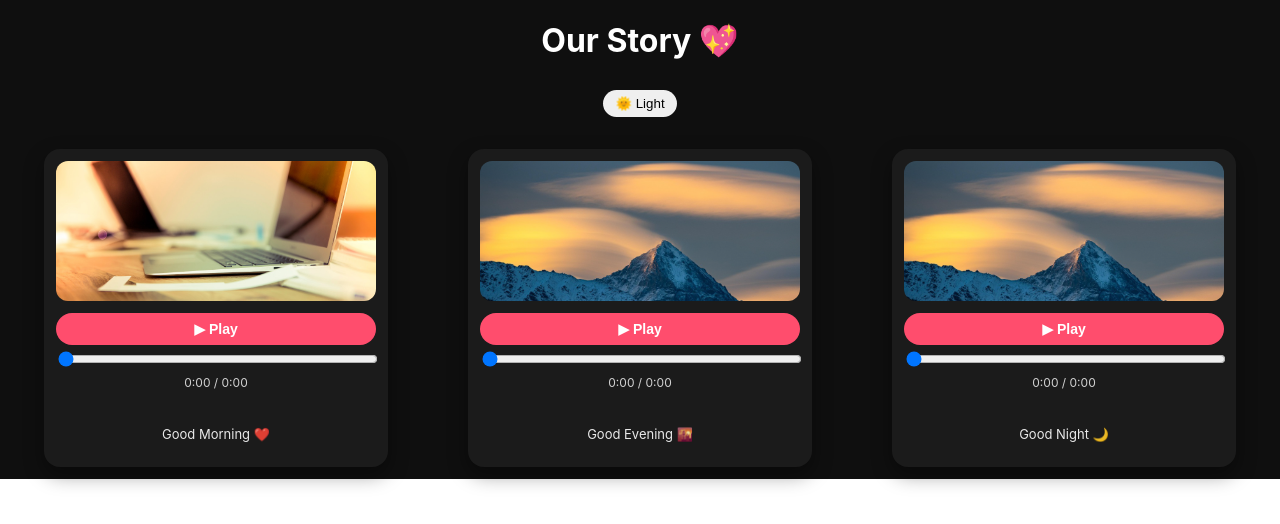
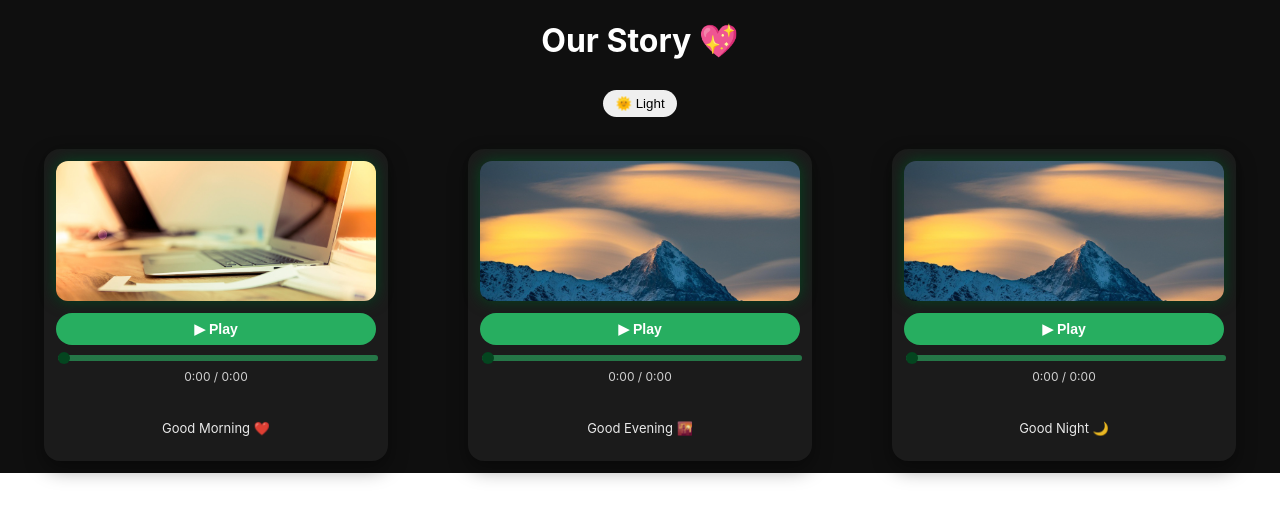
Before and after one commit to praneeth2094/story-board2, a React (Vite) app: page / in a window 1280 px wide. Shown: the top 524 px of the page. Built offline with nearby package versions, Linux system fonts and the light colour scheme.

Commit message:
Theme level enhancements and colot updates

```diff
--- a/src/components/AudioCard.jsx
+++ b/src/components/AudioCard.jsx
@@ -8,14 +8,15 @@ export default function AudioCard({ data, currentAudio, setCurrentAudio }) {
   const [currentTime, setCurrentTime] = useState(0);
   const [duration, setDuration] = useState(0);
 
-  // Pause if another card starts playing
+  // Pause this audio if another card starts playing
   useEffect(() => {
     if (currentAudio !== audioRef.current && isPlaying) {
       audioRef.current.pause();
       setIsPlaying(false);
     }
-  }, [currentAudio]);
+  }, [currentAudio, isPlaying]);
 
+  // Toggle play/pause
   const togglePlay = () => {
     if (!isPlaying) {
       setCurrentAudio(audioRef.current);
@@ -29,12 +30,14 @@ export default function AudioCard({ data, currentAudio, setCurrentAudio }) {
 
   // Update progress and time
   const updateProgress = () => {
-    setCurrentTime(audioRef.current.currentTime);
-    setDuration(audioRef.current.duration || 0);
-    setProgress((audioRef.current.currentTime / audioRef.current.duration) * 100 || 0);
+    const audio = audioRef.current;
+    if (!audio) return;
+    setCurrentTime(audio.currentTime);
+    setDuration(audio.duration || 0);
+    setProgress((audio.currentTime / audio.duration) * 100 || 0);
   };
 
-  // Simple mini waveform effect using canvas
+  // Mini waveform visualizer
   useEffect(() => {
     const canvas = canvasRef.current;
     if (!canvas) return;
@@ -45,7 +48,7 @@ export default function AudioCard({ data, currentAudio, setCurrentAudio }) {
       ctx.clearRect(0, 0, canvas.width, canvas.height);
       const barCount = 20;
       for (let i = 0; i < barCount; i++) {
-        const height = Math.random() * 10; // random mini visualizer
+        const height = Math.random() * 10;
         ctx.fillStyle = "#ff4d6d";
         ctx.fillRect(i * 6, canvas.height - height, 4, height);
       }
@@ -61,39 +64,47 @@ export default function AudioCard({ data, currentAudio, setCurrentAudio }) {
   const formatTime = (time) => {
     if (!time) return "0:00";
     const minutes = Math.floor(time / 60);
-    const seconds = Math.floor(time % 60)
-      .toString()
-      .padStart(2, "0");
+    const seconds = Math.floor(time % 60).toString().padStart(2, "0");
     return `${minutes}:${seconds}`;
   };
 
   return (
-    <div className="card">
+    <div className={`card ${currentAudio === audioRef.current ? "playing" : ""}`}>
+      {/* Cover Image */}
       <img src={data.image} alt={data.title} className="cover" />
 
+      {/* Play / Pause Button */}
       <button className="play-btn" onClick={togglePlay}>
         {isPlaying ? "⏸ Pause" : "▶ Play"}
       </button>
 
+      {/* Progress Slider */}
       <input
         type="range"
         className="progress"
         value={progress}
+        style={{ "--progress": `${progress}%` }}
         onChange={(e) => {
-          const time = (e.target.value / 100) * audioRef.current.duration;
-          audioRef.current.currentTime = time;
+          const audio = audioRef.current;
+          if (!audio) return;
+          const time = (e.target.value / 100) * audio.duration;
+          audio.currentTime = time;
           setProgress(e.target.value);
         }}
       />
 
+      {/* Time Display */}
       <div className="time-display">
         {formatTime(currentTime)} / {formatTime(duration)}
       </div>
 
+      {/* Mini Waveform Visualizer */}
       <canvas ref={canvasRef} width={120} height={20} className="visualizer" />
 
+      {/* Audio Title */}
       <p className="title">{data.title}</p>
 
+      {/* Audio Element */}
       <audio
         ref={audioRef}
         src={data.audio}
--- a/src/styles.css
+++ b/src/styles.css
@@ -1,3 +1,11 @@
+/* ====== Variables for Easy Color Updates ====== */
+:root {
+  --accent-primary: #04451f;       /* main play button, waveform, progress fill */
+  --accent-primary-hover: #27AE60; /* hover / active states */
+  --accent-primary-light: rgba(46, 204, 113, 0.3); /* remaining track, subtle backgrounds */
+  --accent-secondary: #3498DB;     /* blue accent for minor highlights / glow / hover shadows */
+}
+
 /* ====== Base ====== */
 body {
   margin: 0;
@@ -10,6 +18,7 @@ body {
   background: #0f0f0f;
   color: #fff;
 }
+
 .app.light {
   background: #fff;
   color: #000;
@@ -58,11 +67,11 @@ body {
   width: 100%;
   max-width: 320px;
   box-shadow: 0 8px 20px rgba(0, 0, 0, 0.4);
-  transition: transform 0.2s ease, box-shadow 0.2s ease;
+  transition: transform 0.2s ease, box-shadow 0.2s ease, background 0.3s ease, color 0.3s ease;
 }
 
 .card:hover {
-  box-shadow: 0 10px 25px rgba(0, 0, 0, 0.5);
+  box-shadow: 0 0 15px var(--accent-secondary);
 }
 
 .card:active {
@@ -74,10 +83,10 @@ body {
 .cover {
   width: 100%;
   aspect-ratio: 1 / 1;
-  max-height: 140px; /* reduced size */
+  max-height: 140px;
   border-radius: 12px;
   object-fit: cover;
-  transition: transform 0.3s ease, filter 0.3s ease;
+  transition: transform 0.3s ease, filter 0.3s ease, background 0.3s ease;
   background: linear-gradient(90deg, #1b1b1b 25%, #2c2c2c 50%, #1b1b1b 75%);
   background-size: 200% 100%;
   animation: shimmer 1.5s infinite linear;
@@ -90,7 +99,7 @@ body {
 }
 
 .card.playing .cover {
-  box-shadow: 0 0 15px rgba(255, 77, 109, 0.5);
+  box-shadow: 0 0 15px var(--accent-primary);
 }
 
 @keyframes shimmer {
@@ -104,12 +113,12 @@ body {
   margin-top: 8px;
   padding: 8px;
   font-size: 14px;
-  background: #ff4d6d;
+  background: var(--accent-primary);
   border: none;
   border-radius: 999px;
   color: white;
   font-weight: 600;
-  transition: transform 0.15s ease, background 0.2s ease;
+  transition: transform 0.15s ease, background 0.3s ease, color 0.3s ease;
 }
 
 .play-btn:active {
@@ -117,15 +126,72 @@ body {
 }
 
 .card.playing .play-btn {
-  background: #ff7585;
+  background: var(--accent-primary-hover);
 }
 
 /* ====== Progress & Time ====== */
 .progress {
   width: 100%;
   margin-top: 6px;
+  -webkit-appearance: none;
+  height: 6px;
+  border-radius: 3px;
+  background: var(--accent-primary-light); /* remaining part */
+  outline: none;
 }
 
+/* WebKit: Chrome, Safari, Edge */
+.progress::-webkit-slider-thumb {
+  -webkit-appearance: none;
+  width: 12px;
+  height: 12px;
+  border-radius: 50%;
+  background: var(--accent-primary);
+  cursor: pointer;
+  margin-top: -3px; /* Centers the thumb */
+  transition: background 0.2s ease;
+}
+
+.progress::-webkit-slider-thumb:hover {
+  background: var(--accent-primary-hover);
+}
+
+.progress::-webkit-slider-runnable-track {
+  height: 6px;
+  border-radius: 3px;
+  background: linear-gradient(
+    to right,
+    var(--accent-primary) 0%,
+    var(--accent-primary) var(--progress, 0%),
+    var(--accent-primary-light) var(--progress, 0%),
+    var(--accent-primary-light) 100%
+  );
+}
+
+/* Firefox */
+.progress::-moz-range-progress {
+  background-color: var(--accent-primary);
+  height: 6px;
+  border-radius: 3px;
+}
+
+.progress::-moz-range-track {
+  background-color: var(--accent-primary-light);
+  height: 6px;
+  border-radius: 3px;
+}
+
+.progress::-moz-range-thumb {
+  width: 12px;
+  height: 12px;
+  border-radius: 50%;
+  background: var(--accent-primary);
+  cursor: pointer;
+  border: none;
+  transform: translateY(-3px); /* centers the thumb */
+}
+
+/* ====== Time Display & Waveform ====== */
 .time-display {
   font-size: 12px;
   text-align: center;
@@ -136,6 +202,7 @@ body {
 .visualizer {
   display: block;
   margin: 8px auto;
+  /* waveform color is set in JS using var(--accent-primary) */
 }
 
 .title {
@@ -151,7 +218,7 @@ body {
   color: #000;
 }
 .app.light .play-btn {
-  background: #ff4d6d;
+  background: var(--accent-primary);
   color: #fff;
 }
 
@@ -167,7 +234,7 @@ body {
 }
 
 .card-list::-webkit-scrollbar-thumb {
-  background-color: rgba(255, 77, 109, 0.7);
+  background-color: rgba(46, 204, 113, 0.7);
   border-radius: 4px;
   border: 2px solid transparent;
   background-clip: content-box;
@@ -175,30 +242,12 @@ body {
 }
 
 .card-list::-webkit-scrollbar-thumb:hover {
-  background-color: rgba(255, 77, 109, 0.9);
+  background-color: rgba(46, 204, 113, 0.9);
 }
 
 /* Firefox */
 .card-list {
   scrollbar-width: thin;
-  scrollbar-color: rgba(255,77,109,0.7) transparent;
+  scrollbar-color: rgba(46, 204, 113, 0.7) transparent;
   -webkit-overflow-scrolling: touch;
 }
-
-
-/* Smooth theme transitions */
-.app {
-  transition: background 0.3s ease, color 0.3s ease;
-}
-
-.card {
-  transition: transform 0.2s ease, box-shadow 0.2s ease, background 0.3s ease, color 0.3s ease;
-}
-
-.play-btn {
-  transition: transform 0.15s ease, background 0.3s ease, color 0.3s ease;
-}
-
-.cover {
-  transition: transform 0.3s ease, filter 0.3s ease, background 0.3s ease;
-}
```
